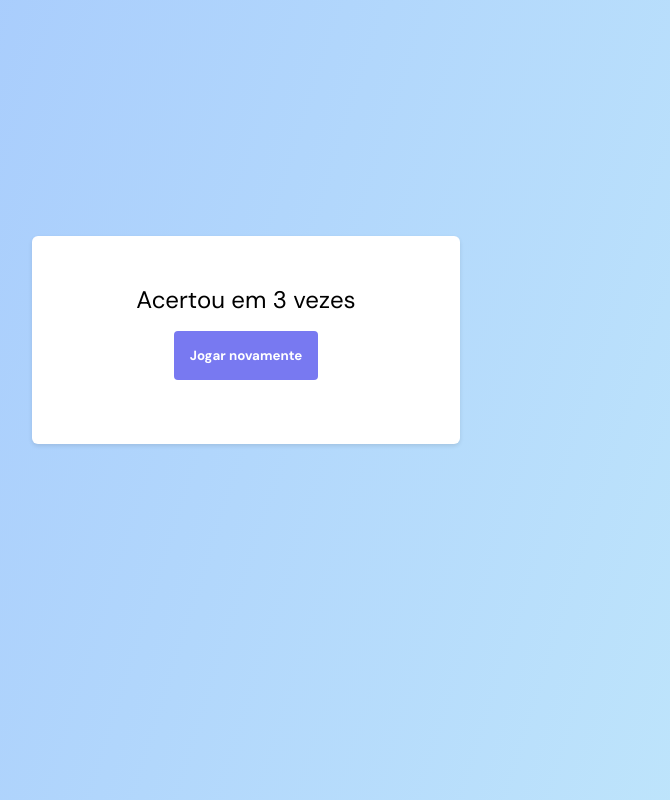
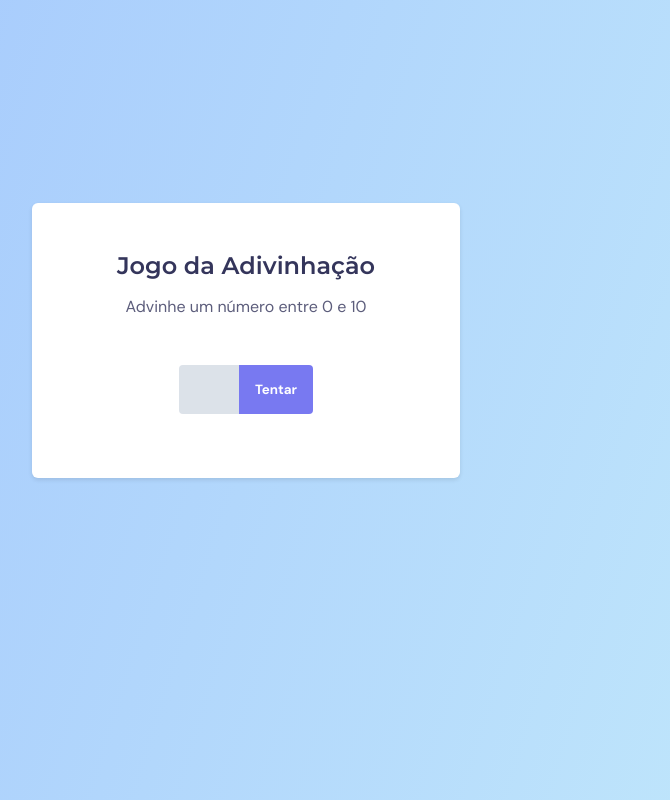
Before and after one commit to furtadovg/ProjetoExplorer-Javascript1, a plain HTML site: page index.html in a window 1280 px wide. Shown: the whole page, without its empty margins (394-1064 px from the left). Drawn offline with Linux system fonts and the light colour scheme.

Commit message:
class: Aplicando a lógica

```diff
--- a/index.html
+++ b/index.html
@@ -1,5 +1,6 @@
 <!DOCTYPE html>
 <html lang="pt-br">
+
 <head>
     <link rel="preconnect" href="https://fonts.googleapis.com" />
     <link rel="preconnect" href="https://fonts.gstatic.com" crossorigin />
@@ -18,7 +19,7 @@
   <body>
 
     <main>
-    <div class="screen1 hide">
+      <div class="screen1">
         <h1>Jogo da Adivinhação</h1>
         <p>Advinhe um número entre 0 e 10</p>
 
@@ -28,13 +29,11 @@
         </form>
       </div>
 
-    <div class="screen2">
+      <div class="screen2 hide">
         <h2>Acertou em 3 vezes</h2>
         <button>Jogar novamente</button>
       </div>
-
     </main>
-
 
     <script src="./main.js"></script>
   </body>
--- a/main.js
+++ b/main.js
@@ -1,7 +1,19 @@
+const randomNumber = Math.round(Math.random() * 10)
+let xAttempts = 1
+
+
 function handleClick(event) {
     event.preventDefault()
 
-    const inputNumber = document.querySelector("#inputNumber")
+    const inputNumber = document.querySelector('#inputNumber')
 
-    console.log("olá")
+
+    if(Number(inputNumber.value) == randomNumber) {
+        document.querySelector('.screen1').classList.add("hide")
+        document.querySelector('.screen2').classList.remove("hide")
+
+        document.querySelector('.screen2 h2').innerText = `Acertou em ${xAttempts} tentativas`
+    }
+
+  xAttempts++
 }
--- a/style.css
+++ b/style.css
@@ -10,7 +10,7 @@
 
 body {
   background: linear-gradient(287.56deg, #c2e9fb 0%, #a1c4fd 100%);
-    font-size: 16px;
+  font-size: 1.6rem;
   display: grid;
   place-items: center;
   height: 100vh;
@@ -25,16 +25,11 @@
 button {
   background-color: #7879f1;
   color: white;
-
-    margin-top: 16px;
-
   font-weight: bold;
-
-    border-radius: 0 4px 4px 0;
+  border-radius: 0 0.4rem 0.4rem 0;
   cursor: pointer;
 
-    transition: background .3s;
-
+  transition: background 0.3s;
 }
 
 button:hover {
@@ -43,27 +38,25 @@
 
 .hide {
   display: none;
-
 }
 
 main {
   background: #ffffff;
-    box-shadow: 0px 2px 4px rgba(0, 0, 0, 0.1);
-    border-radius: 6px;
-    padding: 48px 64px 64px;
+  box-shadow: 0px 0.2rem 0.4rem rgba(0, 0, 0, 0.1);
+  border-radius: 0.6rem;
+  padding: 4.8rem 6.4rem 6.4rem;
 
-    width: min(428px, 90%);
-    margin-top: -120px;
+  width: min(42.8rem, 90%);
+  margin-top: -12rem;
 
   text-align: center;
 }
 
-/*screen1*/
-
+/* Screen 1 */
 h1 {
   font-family: 'Montserrat', sans-serif;
-    font-size: 24px;
-    margin-bottom: 16px;
+  font-size: 2.4rem;
+  margin-bottom: 1.6rem;
 }
 
 h1,
@@ -76,7 +69,7 @@
 }
 
 form {
-    margin-top: 48px;
+  margin-top: 4.8rem;
   display: flex;
   justify-content: center;
 }
@@ -84,24 +77,23 @@
 input,
 button {
   border: none;
-    padding: 16px;
+  padding: 1.6rem;
 }
 
 input {
   background-color: #dce2e9;
   width: 6rem;
-    border-radius: 4px 0 0 4px;
+  border-radius: 0.4rem 0 0 0.4rem;
 }
 
-
-/*screen2*/
+/* Screen 2 */
 h2 {
-  font-size: 24px;
+  font-size: 2.4rem;
   font-weight: normal;
 
-  margin-botton: 33px;
+  margin-bottom: 3.3rem;
 }
 
 .screen2 button {
-  border-radius: 4px;
+  border-radius: 0.4rem;
 }
```
Lines whose indentation alone changed are shown as unchanged.
